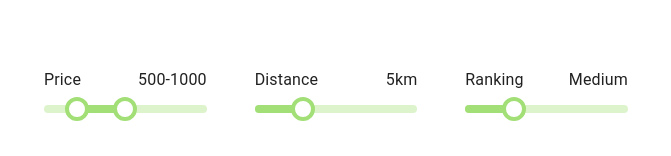
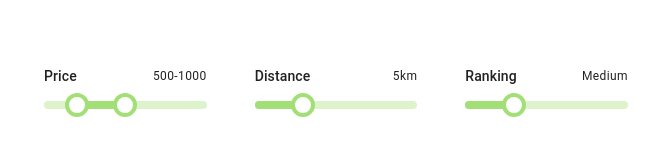
Before and after one commit to SikandarZameer/Search-App, a React (Create React App) app: page / in a window 1280 px wide. Shown: the part 379-535 px from the top of the page, without its empty margins (304-975 px from the left). Built offline with nearby package versions, Linux system fonts and the light colour scheme.

Commit message:
Search-Screen-1.1.1

```diff
--- a/src/Components/CustomSlider.jsx
+++ b/src/Components/CustomSlider.jsx
@@ -8,10 +8,10 @@ const useStyles = makeStyles(theme => ({
   root: {
     width: "auto",
     padding: 24
-  },
-  margin: {
-    height: theme.spacing(1)
   }
+  // margin: {
+  //   height: theme.spacing(1)
+  // }
 }));
 
 const PrettoSlider = withStyles({
@@ -58,10 +58,10 @@ const CustomSlider = ({ label1, label2, points }) => {
         alignItems="flex-start"
       >
         <Grid item>
-          <Typography>{label1}</Typography>
+          <Typography variant="subtitle2">{label1}</Typography>
         </Grid>
         <Grid item>
-          <Typography>{label2}</Typography>
+          <Typography variant="caption">{label2}</Typography>
         </Grid>
       </Grid>
       <PrettoSlider
```
